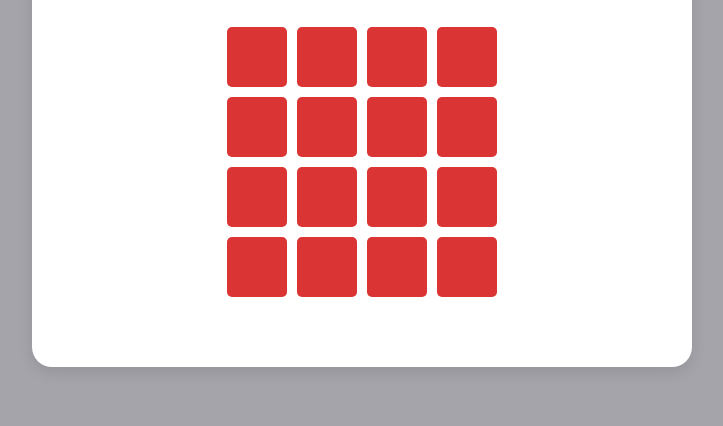
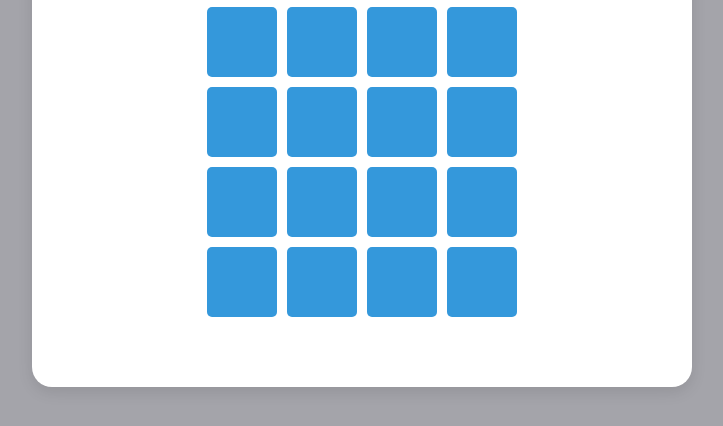
Before and after one commit to Santachris16/Memory-Game, a plain HTML site: page index.html in a window 1280 px wide. Shown: the part 304-730 px from the top of the page, without its empty margins (278-1001 px from the left). Drawn offline with Linux system fonts and the light colour scheme.

Commit message:
Update styles.css

```diff
--- a/styles.css
+++ b/styles.css
@@ -50,12 +50,15 @@ select, button {
     gap: 10px;
     justify-content: center;
     margin: 20px auto;
+    max-width: 90vw;
+    max-height: 80vh;
+    overflow: auto;
 }
 
 .card {
-    width: 60px;
-    height: 60px;
-    background-color: #db3434;
+    width: 70px;
+    height: 70px;
+    background-color: #3498db;
     border-radius: 5px;
     display: flex;
     align-items: center;
@@ -65,7 +68,6 @@ select, button {
     cursor: pointer;
     transition: all 0.3s;
 }
-
 .card.flipped {
     background-color: #2ecc71;
     pointer-events: none;
```
